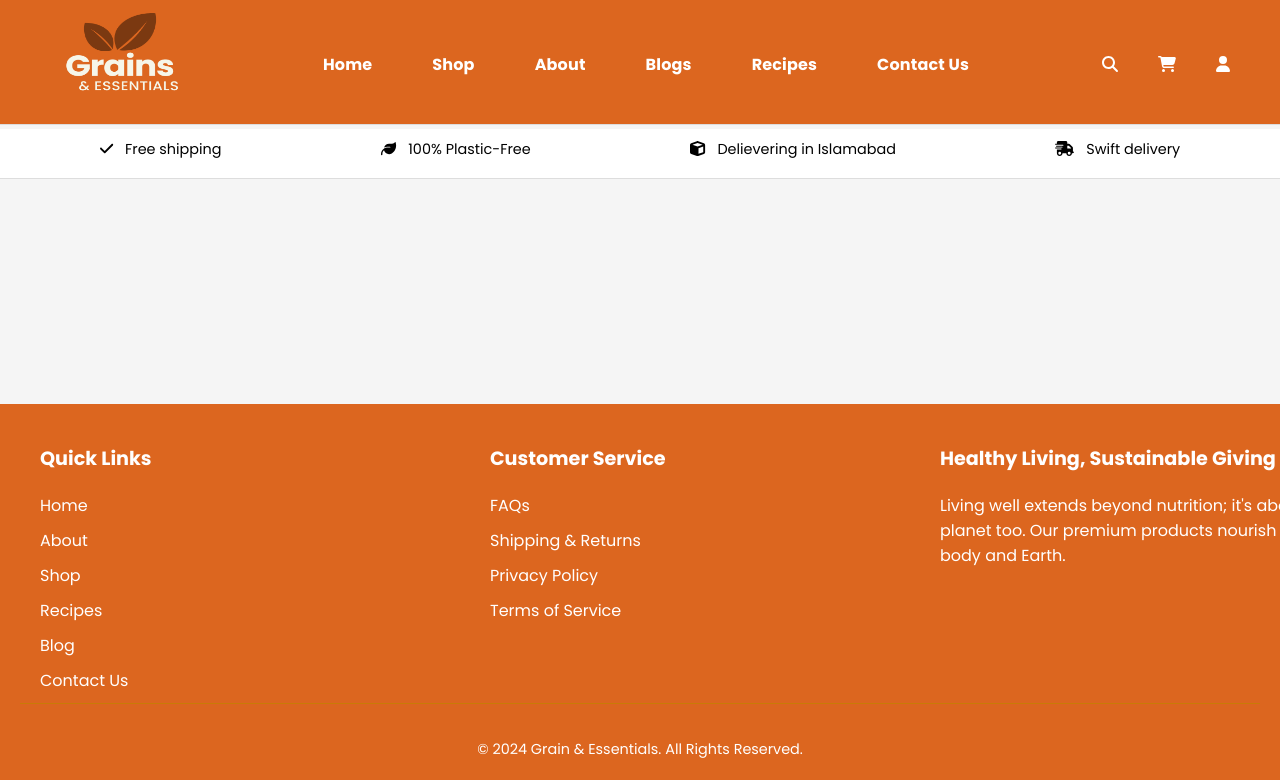
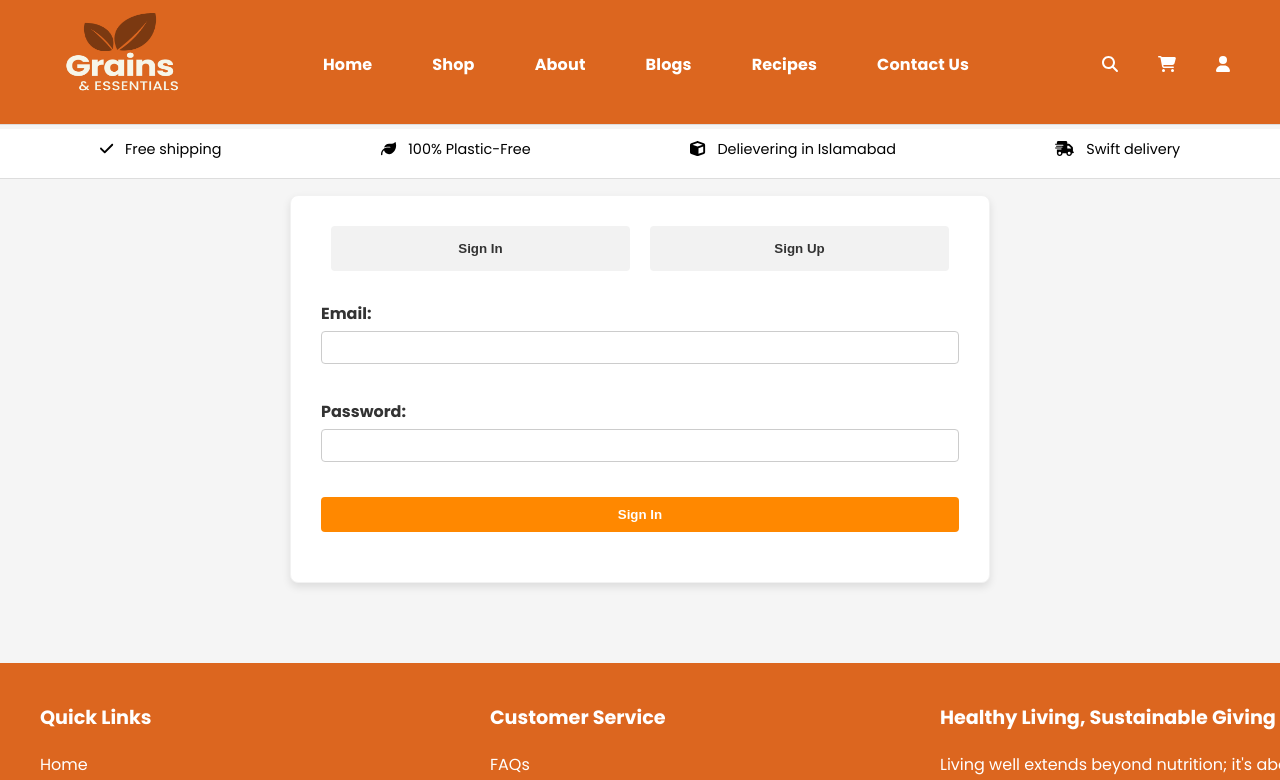
Before and after one commit to menoo-o/Grains-and-Essentials, a React (Vite) app: page /login in a window 1280 px wide. Shown: the top 780 px of the page. Built offline with nearby package versions, Linux system fonts and the light colour scheme.

Commit message:
netlify checking

```diff
--- a/src/App.css
+++ b/src/App.css
@@ -1524,10 +1524,58 @@
   padding: 30px !important; /* Add padding when content is visible */
 }
 
-
-
-
-
+/* login page */
+.combined-form-container {
+  max-width: 500px;
+  margin: 0 auto;
+  padding: 20px;
+  border: 1px solid #f2f2f2;
+  border-radius: 8px;
+  background-color: #ffffff;
+  box-shadow: 0 4px 8px rgba(0, 0, 0, 0.1);
+}
+
+.button-container {
+  display: flex;
+  justify-content: space-around;
+  margin-bottom: 20px;
+}
+
+.toggle-btn {
+  padding: 10px 20px;
+  border: none;
+  cursor: pointer;
+  background-color: #f2f2f2;
+  color: #333;
+  font-weight: bold;
+  border-radius: 4px;
+  transition: background-color 0.3s;
+}
+
+.toggle-btn.active,
+.toggle-btn:hover {
+  background-color: #ff8800; /* Theme Color */
+  color: #fff;
+}
+
+.form-container {
+  display: none; /* Hide both forms initially */
+}
+
+.orange-btn {
+  background-color: #ff8800; /* Theme Color */
+  color: #fff;
+  border: none;
+  padding: 10px 15px;
+  cursor: pointer;
+  font-weight: bold;
+  border-radius: 4px;
+  transition: background-color 0.3s;
+}
+
+.orange-btn:hover {
+  background-color: #e67600; /* Darker orange */
+}
 
 
 /* .................MEDIA QUERIES................ */
@@ -1998,4 +2046,201 @@
       margin-top: 15px;
     }
 
-  }
+    /* login page */
+    @media (min-width: 330px) and (max-width: 480px) {
+      .combined-form-container {
+        max-width: 90%; /* Fit to the mobile screen */
+        padding: 15px;
+      }
+
+      .button-container {
+        flex-direction: column;
+      }
+
+      .toggle-btn {
+        width: 100%;
+        margin-bottom: 10px; /* Stack buttons vertically */
+        padding: 12px;
+      }
+
+      .form-container {
+        width: 100%;
+        padding: 10px 5px;
+        border-top: 1px solid #f2f2f2;
+        margin-top: 10px;
+      }
+    }
+
+  }
+
+
+  @media (min-width: 1024px) {
+    .combined-form-container {
+      margin-top: 75px;
+      max-width: 600px; /* Center container */
+    }
+
+    .button-container {
+      justify-content: space-between;
+    }
+
+    .toggle-btn {
+      width: 48%; /* Two buttons fit horizontally */
+      padding: 12px 20px;
+    }
+
+    .form-container {
+      margin-top: 20px;
+    }
+  }
+
+
+
+
+
+
+
+
+
+
+
+
+
+
+
+
+
+
+
+  /* login */
+  /* General Styles */
+.combined-form-container {
+  max-width: 500px;
+  margin: 0 auto;
+  padding: 20px;
+  border: 1px solid #f2f2f2;
+  border-radius: 8px;
+  background-color: #ffffff;
+  box-shadow: 0 4px 8px rgba(0, 0, 0, 0.1);
+}
+
+/* Button Container for Mobile View */
+.mobile-btn-container {
+  display: flex;
+  justify-content: center;
+  margin-bottom: 20px;
+}
+
+.mobile-btn-container button {
+  padding: 10px 20px;
+  margin: 0 10px;
+  background-color: #f2f2f2;
+  color: #333;
+  border: none;
+  border-radius: 4px;
+  cursor: pointer;
+  font-weight: bold;
+  transition: background-color 0.3s;
+}
+
+.mobile-btn-container button:hover {
+  background-color: #ff8800; /* Hover theme color */
+  color: #fff;
+}
+
+.active-btn {
+  background-color: #ff8800; /* Active theme color */
+  color: #fff;
+}
+
+/* Form Container */
+form {
+  display: flex;
+  flex-direction: column;
+  align-items: flex-start;
+  margin-bottom: 20px;
+}
+
+label {
+  font-weight: bold;
+  margin-bottom: 5px;
+  color: #333;
+}
+
+input {
+  padding: 8px;
+  margin-bottom: 10px;
+  width: 100%;
+  border: 1px solid #ccc;
+  border-radius: 4px;
+}
+
+.orange-btn {
+  background-color: #ff8800; /* Theme Color */
+  color: #fff;
+  border: none;
+  padding: 10px 15px;
+  cursor: pointer;
+  font-weight: bold;
+  border-radius: 4px;
+  width: 100%;
+  transition: background-color 0.3s;
+}
+
+.orange-btn:hover {
+  background-color: #e67600; /* Darker orange */
+}
+
+/* Mobile View CSS */
+@media (min-width: 330px) and (max-width: 480px) {
+  .combined-form-container {
+    width: 370px;/* Fit to the mobile screen */
+    margin-top: 20px;
+    padding: 15px;
+  }
+
+  .mobile-btn-container {
+    flex-direction: row; /* Stack buttons vertically */
+    margin-bottom: 10px;
+
+  }
+
+  .mobile-btn-container button {
+    width: 100%;
+    margin-bottom: 10px; /* Space between buttons */
+    padding: 12px;
+  }
+
+  form {
+    padding: 10px 5px;
+    border-top: 1px solid #f2f2f2;
+    width: 100%;
+  }
+}
+
+/* Desktop View CSS */
+@media (min-width: 1024px) {
+  .combined-form-container {
+
+    max-width: 800px; /* Center container */
+    padding: 30px;
+    width: 700px;
+    margin-top: 70px;
+    margin-bottom: 80px;
+
+  }
+
+  .mobile-btn-container {
+    justify-content: space-between; /* Align buttons horizontally */
+    margin-bottom: 30px;
+  }
+
+  .mobile-btn-container button {
+    width: 48%;
+    padding: 15px;
+  }
+
+  form {
+    margin-top: 20px;
+  }
+}
--- a/src/App.jsx
+++ b/src/App.jsx
@@ -10,6 +10,7 @@ import Singledisplay from './pages/Singledisplay'
 import About from './pages/About';
 import Blogs from './pages/Blogs';
 import BlogPost from './data/Zero Waste Blogs/BlogPost';  // BlogPost component
+import CombinedForm from './pages/Login';
 
 import Recipes from './pages/Recipes';
 import Contact from './pages/Contact';
@@ -17,6 +18,7 @@ import Cart from './pages/Cart';
 import Navbar from './Components/Navbar';
 import RecipeDetail from './Components/RecipeDetail ';
 import Footer from './Components/Footer';
+
 
 // import Login from './pages/Login';
 // import Signup from './pages/Signup';
@@ -52,6 +54,8 @@ function App() {
             <Route path="/recipes/:id/:slug" element={<RecipeDetail />} /> {/* Dynamic recipe route */}
             <Route path="/contact" element={<Contact />} />
             <Route path="/cart" element={<Cart />} />
+            <Route path="/login" element={<CombinedForm />} />
+
 
             {/* <Route path="/login" element={<Login />} />
             <Route path="/signup" element={<Signup />} />
--- a/src/Components/Navbar.jsx
+++ b/src/Components/Navbar.jsx
@@ -31,8 +31,10 @@ return (
         </div>
 
           <div className="logo">
-              {/* <img src="/logo.jpg" alt="logo" /> */}
-              <img src="/logo 1.2.png" alt="logo" />
+             <NavLink to='/'>
+             <img src="/logo 1.2.png" alt="logo" />
+             </NavLink>
+
           </div>
 
           <div className="nav-links">
@@ -58,8 +60,11 @@ return (
                   {totalItemsInCart > 0 && (
                     <span className="cart-badge">{totalItemsInCart}</span>
                   )}
-</NavLink>
-               <a href="#"> <FontAwesomeIcon icon={faUser} className='fa-user'  />  </a>
+                </NavLink>
+                <NavLink to='login'>
+                 <FontAwesomeIcon icon={faUser} className='fa-user'  />
+                </NavLink>
+
           </div>
 
 
--- /dev/null
+++ b/src/pages/Login.jsx
@@ -0,0 +1,122 @@
+import React, { useState } from 'react';
+import '../App.css';
+
+const CombinedForm = () => {
+  const [activeForm, setActiveForm] = useState('signin');
+  const [signInForm, setSignInForm] = useState({
+    email: '',
+    password: '',
+  });
+
+  const [signUpForm, setSignUpForm] = useState({
+    name: '',
+    email: '',
+    password: '',
+    confirmPassword: '',
+  });
+
+  const handleSignInChange = (e) => {
+    setSignInForm({ ...signInForm, [e.target.name]: e.target.value });
+  };
+
+  const handleSignUpChange = (e) => {
+    setSignUpForm({ ...signUpForm, [e.target.name]: e.target.value });
+  };
+
+  const handleSubmit = (e) => {
+    e.preventDefault();
+    // Add your authentication logic here
+    console.log('Form submitted:', signInForm, signUpForm);
+  };
+
+  return (
+    <div className="combined-form-container">
+      <div className="mobile-btn-container">
+        <button
+          className={activeForm === 'signin' ? 'active-btn' : ''}
+          onClick={() => setActiveForm('signin')}
+        >
+          Sign In
+        </button>
+        <button
+          className={activeForm === 'signup' ? 'active-btn' : ''}
+          onClick={() => setActiveForm('signup')}
+        >
+          Sign Up
+        </button>
+      </div>
+
+      {activeForm === 'signin' && (
+        <form onSubmit={handleSubmit}>
+          <label>Email:</label>
+          <input
+            type="email"
+            name="email"
+            value={signInForm.email}
+            onChange={handleSignInChange}
+            autoComplete="off"
+          />
+          <br />
+          <label>Password:</label>
+          <input
+            type="password"
+            name="password"
+            value={signInForm.password}
+            onChange={handleSignInChange}
+            autoComplete="new-password"
+          />
+          <br />
+          <button type="submit" className="orange-btn">
+            Sign In
+          </button>
+        </form>
+      )}
+
+      {activeForm === 'signup' && (
+        <form onSubmit={handleSubmit}>
+          <label>Name:</label>
+          <input
+            type="text"
+            name="name"
+            value={signUpForm.name}
+            onChange={handleSignUpChange}
+            autoComplete="off"
+          />
+          <br />
+          <label>Email:</label>
+          <input
+            type="email"
+            name="email"
+            value={signUpForm.email}
+            onChange={handleSignUpChange}
+            autoComplete="off"
+          />
+          <br />
+          <label>Password:</label>
+          <input
+            type="password"
+            name="password"
+            value={signUpForm.password}
+            onChange={handleSignUpChange}
+            autoComplete="new-password"
+          />
+          <br />
+          <label>Confirm Password:</label>
+          <input
+            type="password"
+            name="confirmPassword"
+            value={signUpForm.confirmPassword}
+            onChange={handleSignUpChange}
+            autoComplete="new-password"
+          />
+          <br />
+          <button type="submit" className="orange-btn">
+            Sign Up
+          </button>
+        </form>
+      )}
+    </div>
+  );
+};
+
+export default CombinedForm;
```
